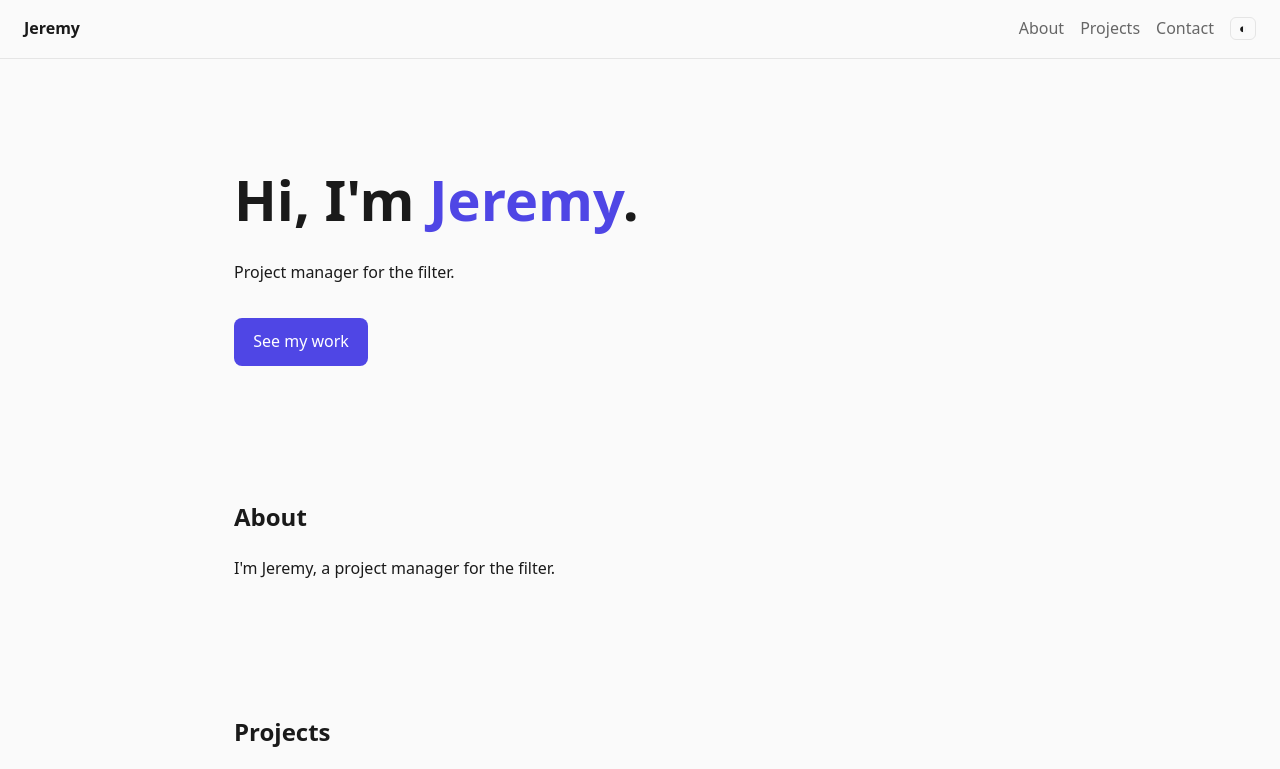
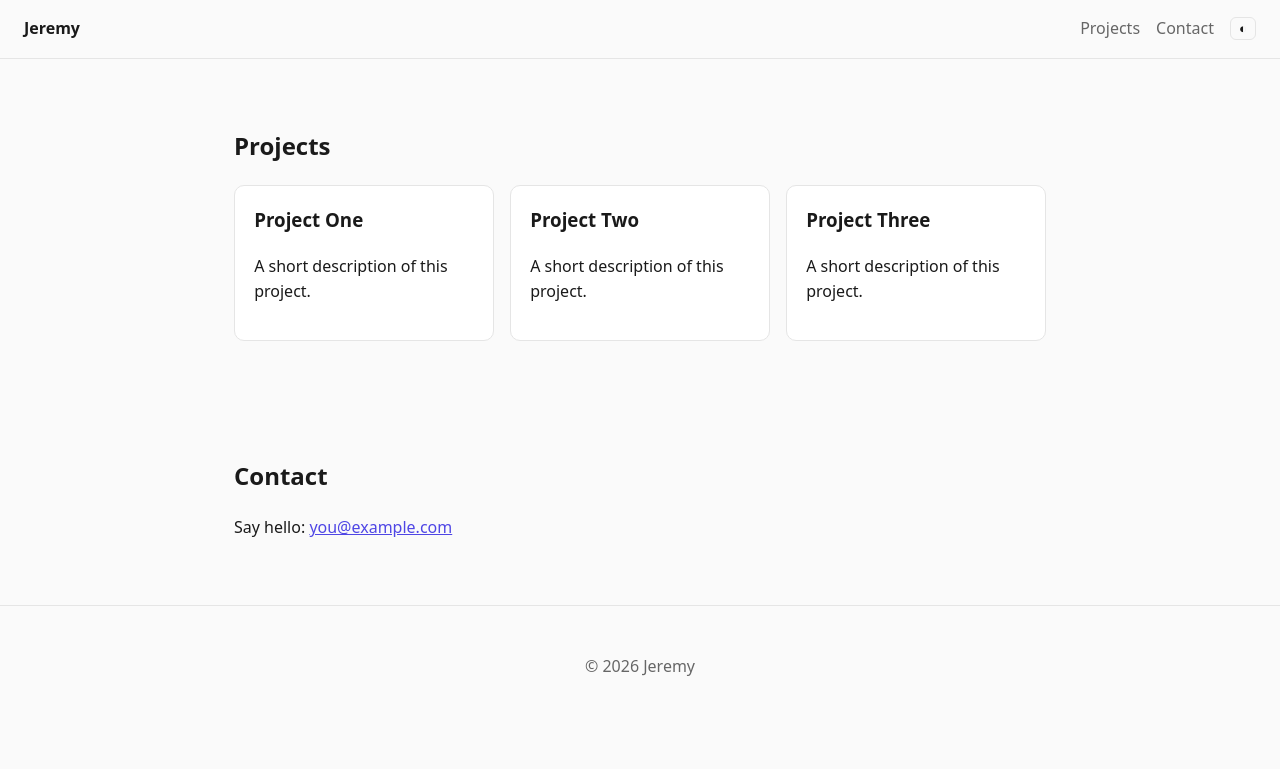
Before and after one commit to Zoelrty/Myworld, a plain HTML site: page index.html in a window 1280 px wide. Shown: the top 769 px of the page. Drawn offline with Linux system fonts and the light colour scheme.

Commit message:
Remove hero and About sections; add header gap
Co-Authored-By: Claude Sonnet 5.5 <noreply@anthropic.com>
Claude-Session: https://claude.ai/code/session_019rJZjpd5o4CKo9APiaqjxd

```diff
--- a/assets/style.css
+++ b/assets/style.css
@@ -5,7 +5,7 @@
 html{scroll-behavior:smooth}
 body{margin:0;font:16px/1.6 system-ui,-apple-system,Segoe UI,sans-serif;background:var(--bg);color:var(--fg)}
 a{color:var(--accent)}
-.site-header{display:flex;justify-content:space-between;align-items:center;padding:1rem 1.5rem;border-bottom:1px solid var(--border);position:sticky;top:0;background:var(--bg)}
+.site-header{display:flex;justify-content:space-between;align-items:center;gap:1rem;padding:1rem 1.5rem;border-bottom:1px solid var(--border);position:sticky;top:0;background:var(--bg)}
 .brand{font-weight:700;text-decoration:none;color:var(--fg)}
 nav{display:flex;gap:1rem;align-items:center}
 nav a{text-decoration:none;color:var(--muted)}
--- a/index.html
+++ b/index.html
@@ -9,9 +9,8 @@
 </head>
 <body>
   <header class="site-header">
-    <a class="brand" href="#home">Jeremy</a>
+    <a class="brand" href="#projects">Jeremy</a>
     <nav>
-      <a href="#about">About</a>
       <a href="#projects">Projects</a>
       <a href="#contact">Contact</a>
       <button id="theme-toggle" aria-label="Toggle theme">◐</button>
@@ -19,16 +18,6 @@
   </header>
 
   <main>
-    <section id="home" class="hero">
-      <h1>Hi, I'm <span class="accent">Jeremy</span>.</h1>
-      <p>Project manager for the filter.</p>
-      <a class="btn" href="#projects">See my work</a>
-    </section>
-
-    <section id="about">
-      <h2>About</h2>
-      <p>I'm Jeremy, a project manager for the filter.</p>
-    </section>
 
     <section id="projects">
       <h2>Projects</h2>
```
